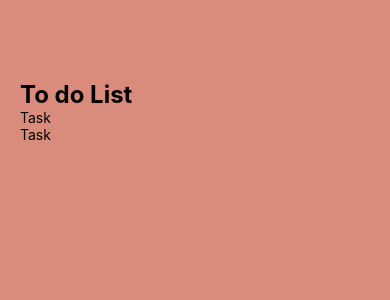
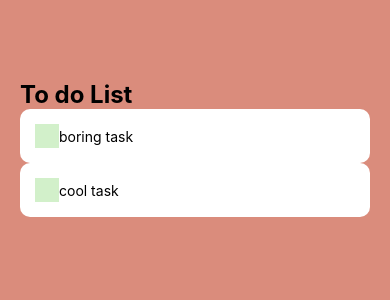
Before and after one commit to AlessandroCinque/MyReactNative, a React Native app: screen / in a window 390 px wide. Shown: the top 300 px of the page. Built offline with nearby package versions, Linux system fonts and the light colour scheme.

Commit message:
Early styles

```diff
--- a/App.js
+++ b/App.js
@@ -12,8 +12,8 @@ export default function App() {
         </Text>
 
         <View style={styles.items}>
-          <Task text={'bukkin!'}/>
-          <Task text={'n\'cul a mammt!'}/>
+          <Task text={'boring task'}/>
+          <Task text={'cool task'}/>
         </View>
 
       </View>
--- a/components/Task.js
+++ b/components/Task.js
@@ -1,14 +1,37 @@
 import React from "react";
-import { View,Text, StyleSheet, Touchable } from "react-native";
-import { TouchableOpacity } from "react-native-web";
+import { View,Text, StyleSheet, Touchable, TouchableOpacity } from "react-native";
 
 const Task=(props) =>
 {
     return(
-        <View>
-            <Text>Task</Text>
+        <View style={styles.item}>
+            <View style={styles.itemLeft}>
+                <TouchableOpacity style={styles.square}></TouchableOpacity>
+                <Text>{props.text}</Text>
+            </View>
+
         </View>
     )
 }
+const styles = StyleSheet.create({
+    item:
+    {
+        backgroundColor:'#FFF',
+        padding:15,
+        borderRadius: 10
+    },
+    itemLeft:{
+        flexDirection: 'row',
+        alignItems:'center',
+        flexWrap:'wrap'
+    },
+    square:
+    {
+        width:24,
+        height:24,
+        backgroundColor: '#90DA7C',
+        opacity:0.4,
+    }
+})
 
 export default Task;
```
